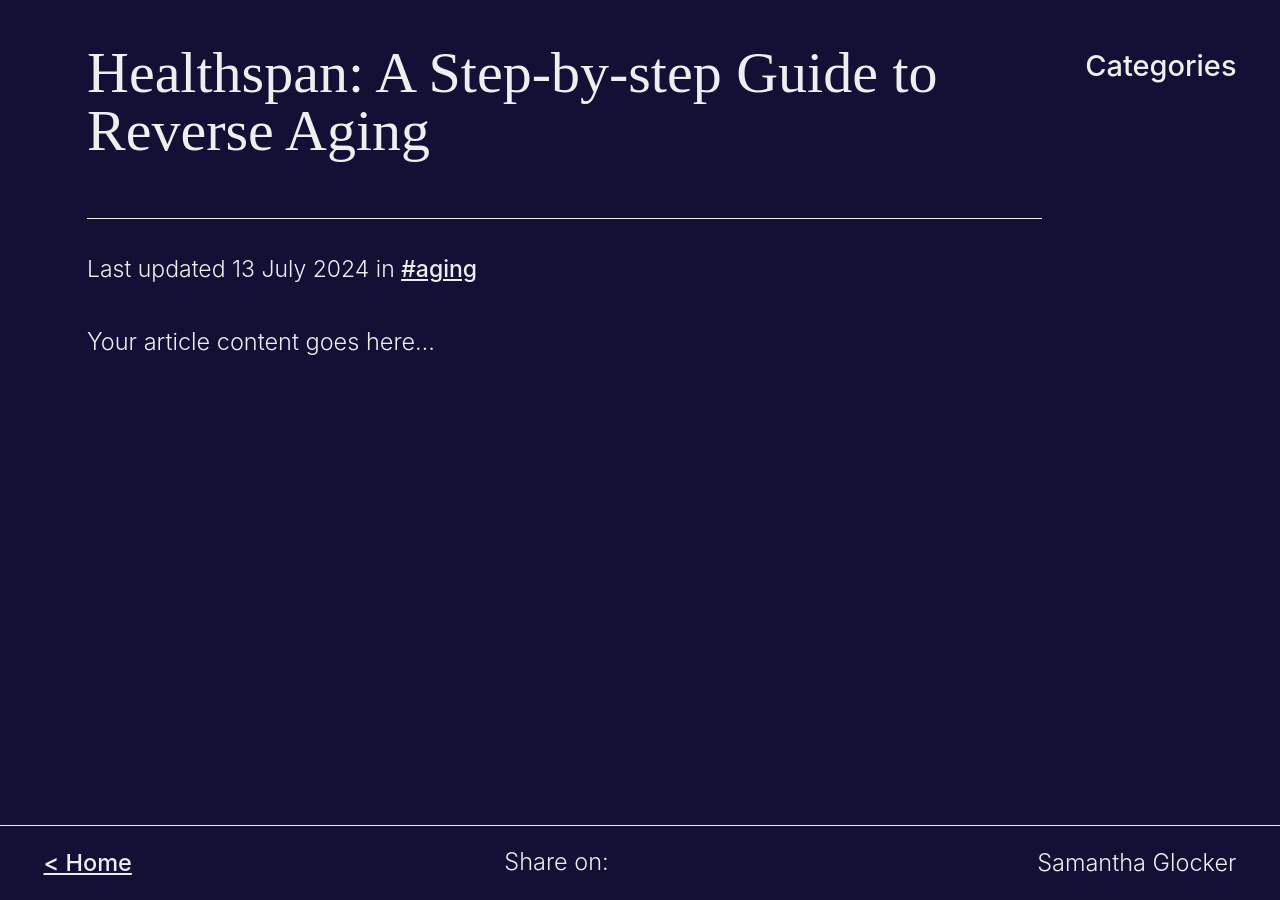
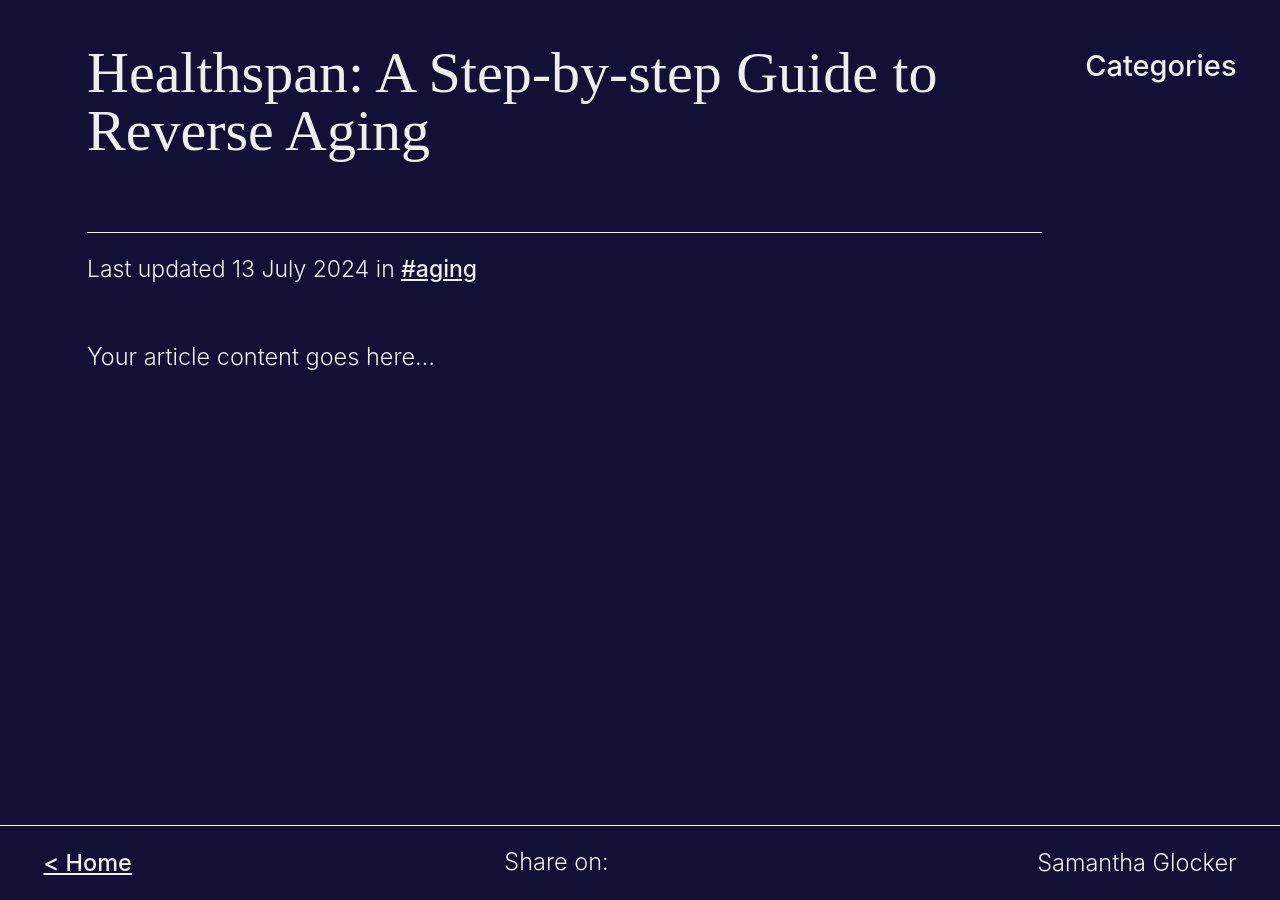
Before and after one commit to sammilucia/sammilucia.github.io, a Jekyll site: the page built from _articles/healthspan-a-step-by-step-guide-to-reverse-aging.md, in a window 1280 px wide. Built offline with Jekyll 4.4.1, drawn with Linux system fonts in a browser that asks for light colours; some web fonts are replaced.

```diff
--- a/assets/css/styles.css
+++ b/assets/css/styles.css
@@ -183,16 +183,26 @@ a:hover, a:focus {
 .article-container {
     display: flex;
     flex-grow: 1;
+    height: 100%;
     padding: 43.5px;
     gap: 43.5px;
 }
 
 .article-meta {
     font-size: 23px;
-    margin-bottom: 29px;
+    margin-bottom: 43.5px;
     border-top: 1px solid #eee;
-    padding-top: 29px;
+    padding-top: 14.5px;
 }
+
+.article-container h1 {
+    margin: 0 0 72.5px 0;
+}
+
+.article-container h2 {
+    font-family 'GFS Didot', serif;
+}
+
 
 .categories-list {
     list-style-type: none;
@@ -213,11 +223,11 @@ footer {
     align-items: center;
     padding: 14.5px 43.5px;
     border-top: 1px solid #eee;
+    background-color: #131035;
     position: fixed;
     width: 100%;
     bottom: 0;
     left: 0;
-    background: none;
 }
 
 footer a,
```
